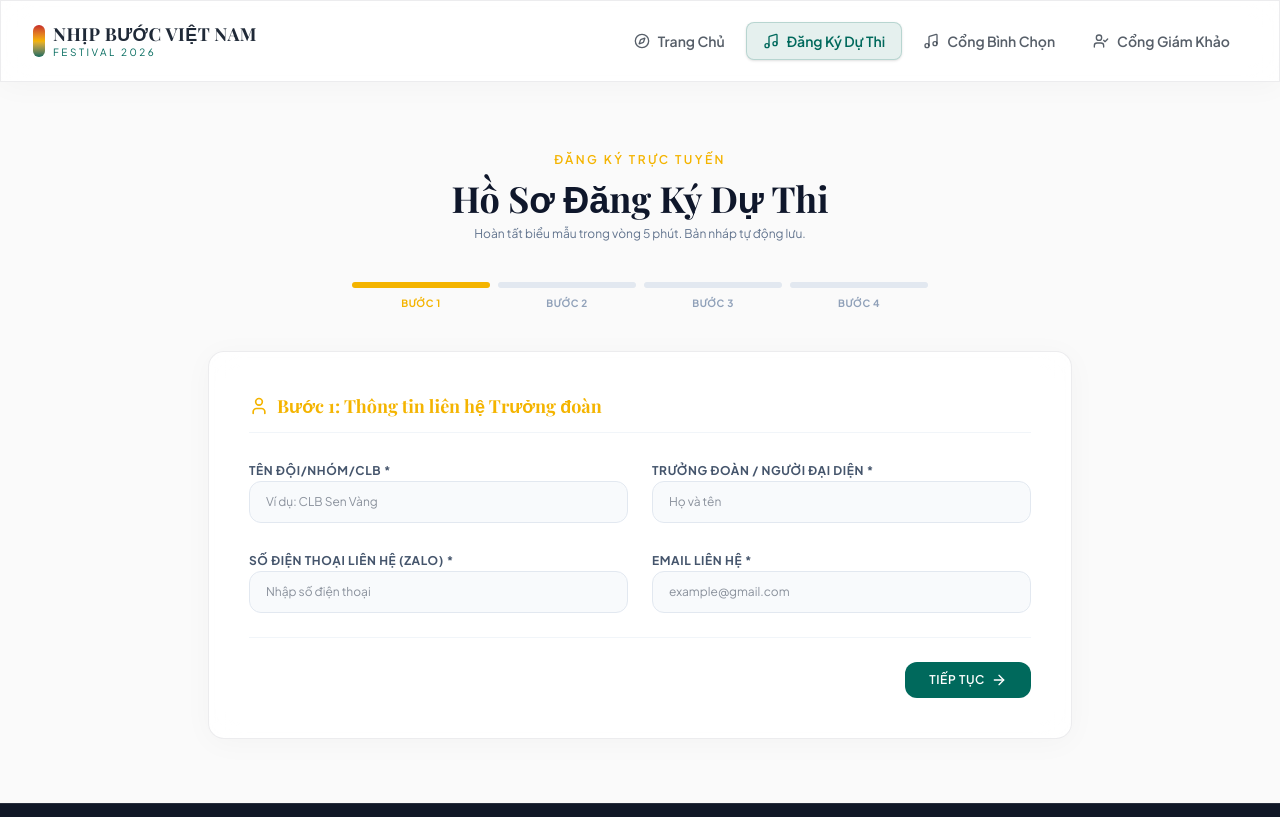
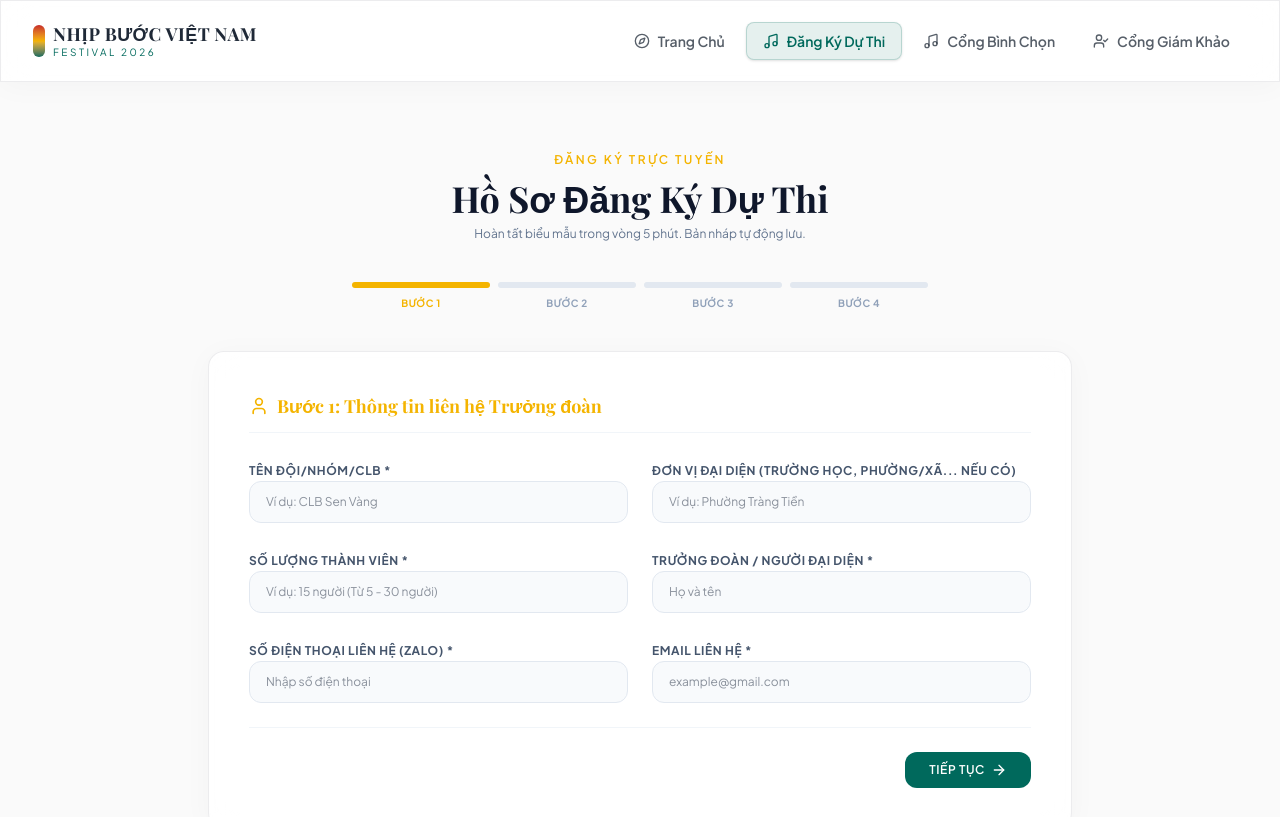
Before and after one commit to dev-adt/dan-vu, a Next.js app: page /register in a window 1280 px wide. Shown: the top 817 px of the page. Built offline with nearby package versions, Linux system fonts and the light colour scheme; a web font is replaced by a local one.

Commit message:
Add missing data fields

```diff
--- a/src/app/page.tsx
+++ b/src/app/page.tsx
@@ -25,7 +25,7 @@ export default function Home() {
   }, []);
 
   return (
-    <div className="flex flex-col min-h-screen bg-transparent text-dark-obsidian relative selection:bg-accent selection:text-white overflow-x-hidden w-full">
+    <div className="flex flex-col min-h-screen bg-transparent text-dark-obsidian relative selection:bg-accent selection:text-white overflow-x-clip w-full">
       <Navbar />
 
       {/* Background watermark wrapper to prevent layout shift */}
@@ -255,7 +255,8 @@ export default function Home() {
             </div>
             <div>
               <span className="text-xs text-dark-slate/60 uppercase tracking-widest font-semibold">02 Giải Nhì</span>
-              <h3 className="font-heading font-bold text-2xl text-dark-obsidian mt-1">Cờ lưu niệm & Chứng nhận</h3>
+              <h3 className="font-heading font-bold text-2xl text-dark-obsidian mt-1">15.000.000 VNĐ</h3>
+              <p className="text-xs text-accent font-bold uppercase tracking-wider mt-1">Cờ lưu niệm & Chứng nhận</p>
               <p className="text-xs text-dark-slate/85 mt-2">Vinh danh các tiết mục xuất sắc có kỹ thuật đồng đều và ý tưởng đột phá.</p>
             </div>
           </div>
@@ -270,7 +271,8 @@ export default function Home() {
             </div>
             <div>
               <span className="text-xs text-secondary uppercase tracking-widest font-semibold">01 Giải Nhất Vô Địch</span>
-              <h3 className="font-heading font-bold text-3xl text-dark-obsidian mt-1">Cúp Vàng & Cờ lưu niệm</h3>
+              <h3 className="font-heading font-bold text-3xl text-dark-obsidian mt-1">30.000.000 VNĐ</h3>
+              <p className="text-xs text-secondary font-bold uppercase tracking-wider mt-1">Cúp Vàng & Cờ lưu niệm</p>
               <p className="text-xs text-dark-slate/95 mt-2">Tiết mục đỉnh cao kết hợp trọn vẹn yếu tố dân gian bản địa và hơi thở sân khấu đương đại.</p>
             </div>
           </div>
@@ -282,7 +284,8 @@ export default function Home() {
             </div>
             <div>
               <span className="text-xs text-dark-slate/60 uppercase tracking-widest font-semibold">03 Giải Ba</span>
-              <h3 className="font-heading font-bold text-2xl text-dark-obsidian mt-1">Cờ lưu niệm & Chứng nhận</h3>
+              <h3 className="font-heading font-bold text-2xl text-dark-obsidian mt-1">10.000.000 VNĐ</h3>
+              <p className="text-xs text-accent font-bold uppercase tracking-wider mt-1">Cờ lưu niệm & Chứng nhận</p>
               <p className="text-xs text-dark-slate/85 mt-2">Trao cho các đội biểu diễn đầy nhiệt huyết, giàu cảm xúc truyền tải.</p>
             </div>
           </div>
--- a/src/app/register/page.tsx
+++ b/src/app/register/page.tsx
@@ -8,11 +8,14 @@ import Footer from '@/components/Footer';
 
 interface FormData {
   teamName: string;
+  organization: string;
+  memberCount: string;
   representativeName: string;
   phone: string;
   email: string;
   category: 'dan_ca' | 'dan_vu' | 'both';
   performanceTitle: string;
+  duration: string;
   description: string;
   technicalRequirements: string;
   audioLink: string;
@@ -21,11 +24,14 @@ interface FormData {
 
 const initialFormData: FormData = {
   teamName: '',
+  organization: '',
+  memberCount: '',
   representativeName: '',
   phone: '',
   email: '',
   category: 'dan_ca',
   performanceTitle: '',
+  duration: '',
   description: '',
   technicalRequirements: '',
   audioLink: '',
@@ -75,6 +81,7 @@ export default function RegisterWizard() {
 
     if (currentStep === 1) {
       if (!formData.teamName.trim()) tempErrors.teamName = 'Tên đội/nhóm không được bỏ trống.';
+      if (!formData.memberCount.trim()) tempErrors.memberCount = 'Số lượng thành viên không được bỏ trống.';
       if (!formData.representativeName.trim()) tempErrors.representativeName = 'Họ và tên trưởng đoàn không được bỏ trống.';
       if (!formData.phone.trim()) tempErrors.phone = 'Số điện thoại không được bỏ trống.';
       if (!formData.email.trim()) {
@@ -84,6 +91,7 @@ export default function RegisterWizard() {
       }
     } else if (currentStep === 2) {
       if (!formData.performanceTitle.trim()) tempErrors.performanceTitle = 'Tên tiết mục không được bỏ trống.';
+      if (!formData.duration.trim()) tempErrors.duration = 'Thời lượng dự kiến không được bỏ trống.';
       if (!formData.description.trim()) tempErrors.description = 'Tóm tắt ý tưởng không được bỏ trống.';
     } else if (currentStep === 3) {
       if (!formData.audioLink.trim() && !formData.videoLink.trim()) {
@@ -228,6 +236,31 @@ export default function RegisterWizard() {
                       </div>
 
                       <div className="space-y-1">
+                        <label className="text-xs font-bold text-slate-600 uppercase tracking-wider">Đơn vị đại diện (Trường học, Phường/Xã... nếu có)</label>
+                        <input
+                          type="text"
+                          name="organization"
+                          value={formData.organization}
+                          onChange={handleChange}
+                          placeholder="Ví dụ: Phường Tràng Tiền"
+                          className="w-full bg-slate-50 border border-slate-200 text-slate-800 rounded-xl px-4 py-3 text-xs focus:border-secondary focus:outline-none transition-colors"
+                        />
+                      </div>
+
+                      <div className="space-y-1">
+                        <label className="text-xs font-bold text-slate-600 uppercase tracking-wider">Số lượng thành viên *</label>
+                        <input
+                          type="text"
+                          name="memberCount"
+                          value={formData.memberCount}
+                          onChange={handleChange}
+                          placeholder="Ví dụ: 15 người (Từ 5 - 30 người)"
+                          className="w-full bg-slate-50 border border-slate-200 text-slate-800 rounded-xl px-4 py-3 text-xs focus:border-secondary focus:outline-none transition-colors"
+                        />
+                        {errors.memberCount && <p className="text-xs text-primary">{errors.memberCount}</p>}
+                      </div>
+
+                      <div className="space-y-1">
                         <label className="text-xs font-bold text-slate-600 uppercase tracking-wider">Trưởng đoàn / Người Đại diện *</label>
                         <input
                           type="text"
@@ -284,7 +317,7 @@ export default function RegisterWizard() {
                     </div>
 
                     <div className="grid grid-cols-1 gap-6">
-                      <div className="grid grid-cols-1 sm:grid-cols-2 gap-6">
+                      <div className="grid grid-cols-1 sm:grid-cols-3 gap-6">
                         <div className="space-y-1">
                           <label className="text-xs font-bold text-slate-600 uppercase tracking-wider">Tên bài dự thi (Tiết mục) *</label>
                           <input
@@ -310,6 +343,19 @@ export default function RegisterWizard() {
                             <option value="dan_vu">Dân Vũ</option>
                             <option value="both">Cả hai (Dân Ca & Dân Vũ)</option>
                           </select>
+                        </div>
+
+                        <div className="space-y-1">
+                          <label className="text-xs font-bold text-slate-600 uppercase tracking-wider">Thời lượng dự kiến *</label>
+                          <input
+                            type="text"
+                            name="duration"
+                            value={formData.duration}
+                            onChange={handleChange}
+                            placeholder="Ví dụ: 5 phút 30 giây (Tối đa 7 phút)"
+                            className="w-full bg-slate-50 border border-slate-200 text-slate-800 rounded-xl px-4 py-3 text-xs focus:border-secondary focus:outline-none transition-colors"
+                          />
+                          {errors.duration && <p className="text-xs text-primary">{errors.duration}</p>}
                         </div>
                       </div>
 
@@ -410,6 +456,16 @@ export default function RegisterWizard() {
                           <span className="block text-[10px] text-slate-500 uppercase tracking-wider">Tên Đội Thi:</span>
                           <strong className="text-slate-800">{formData.teamName}</strong>
                         </div>
+                        {formData.organization && (
+                          <div>
+                            <span className="block text-[10px] text-slate-500 uppercase tracking-wider">Đơn vị đại diện:</span>
+                            <strong className="text-slate-800">{formData.organization}</strong>
+                          </div>
+                        )}
+                        <div>
+                          <span className="block text-[10px] text-slate-500 uppercase tracking-wider">Số lượng thành viên:</span>
+                          <strong className="text-slate-800">{formData.memberCount}</strong>
+                        </div>
                         <div>
                           <span className="block text-[10px] text-slate-500 uppercase tracking-wider">Trưởng Đoàn:</span>
                           <strong className="text-slate-800">{formData.representativeName}</strong>
@@ -425,9 +481,15 @@ export default function RegisterWizard() {
                       </div>
 
                       <div className="space-y-2">
-                        <div>
-                          <span className="block text-[10px] text-slate-500 uppercase tracking-wider">Tên tiết mục:</span>
-                          <strong className="text-secondary">{formData.performanceTitle}</strong>
+                        <div className="grid grid-cols-2 gap-4">
+                          <div>
+                            <span className="block text-[10px] text-slate-500 uppercase tracking-wider">Tên tiết mục:</span>
+                            <strong className="text-secondary">{formData.performanceTitle}</strong>
+                          </div>
+                          <div>
+                            <span className="block text-[10px] text-slate-500 uppercase tracking-wider">Thời lượng dự kiến:</span>
+                            <strong className="text-secondary">{formData.duration}</strong>
+                          </div>
                         </div>
                         <div>
                           <span className="block text-[10px] text-slate-500 uppercase tracking-wider">Ý tưởng tiết mục:</span>
--- a/src/app/vote/[id]/page.tsx
+++ b/src/app/vote/[id]/page.tsx
@@ -109,7 +109,7 @@ export default function CandidateDetail({ params }: { params: Promise<{ id: stri
   };
 
   return (
-    <div className="flex flex-col min-h-screen bg-transparent text-dark-obsidian relative overflow-x-hidden w-full">
+    <div className="flex flex-col min-h-screen bg-transparent text-dark-obsidian relative overflow-x-clip w-full">
       <Navbar />
 
       {/* Background watermark wrapper to prevent layout shift */}
--- a/src/app/vote/page.tsx
+++ b/src/app/vote/page.tsx
@@ -79,7 +79,7 @@ export default function VoteDiscovery() {
     });
 
   return (
-    <div className="flex flex-col min-h-screen bg-transparent text-dark-obsidian relative overflow-x-hidden w-full">
+    <div className="flex flex-col min-h-screen bg-transparent text-dark-obsidian relative overflow-x-clip w-full">
       <Navbar />
 
       {/* Background watermark wrapper to prevent layout shift */}
```
